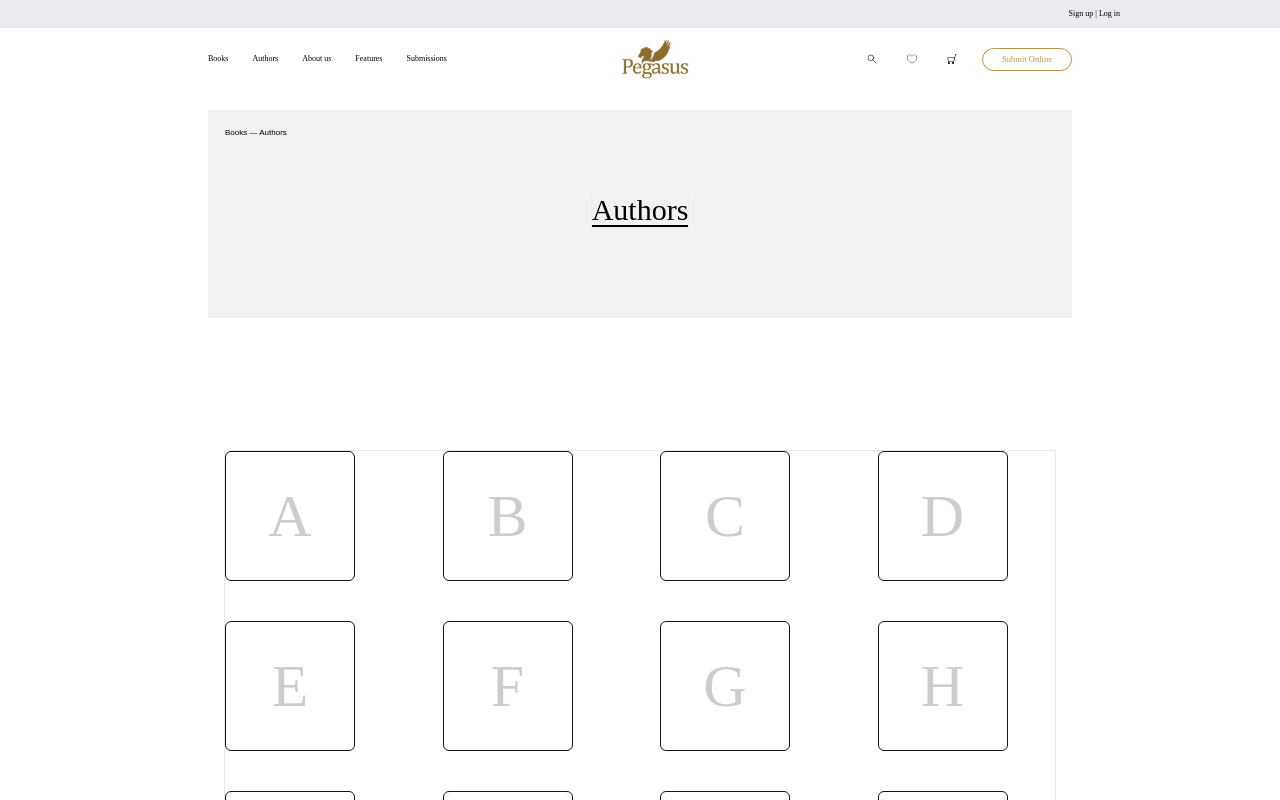
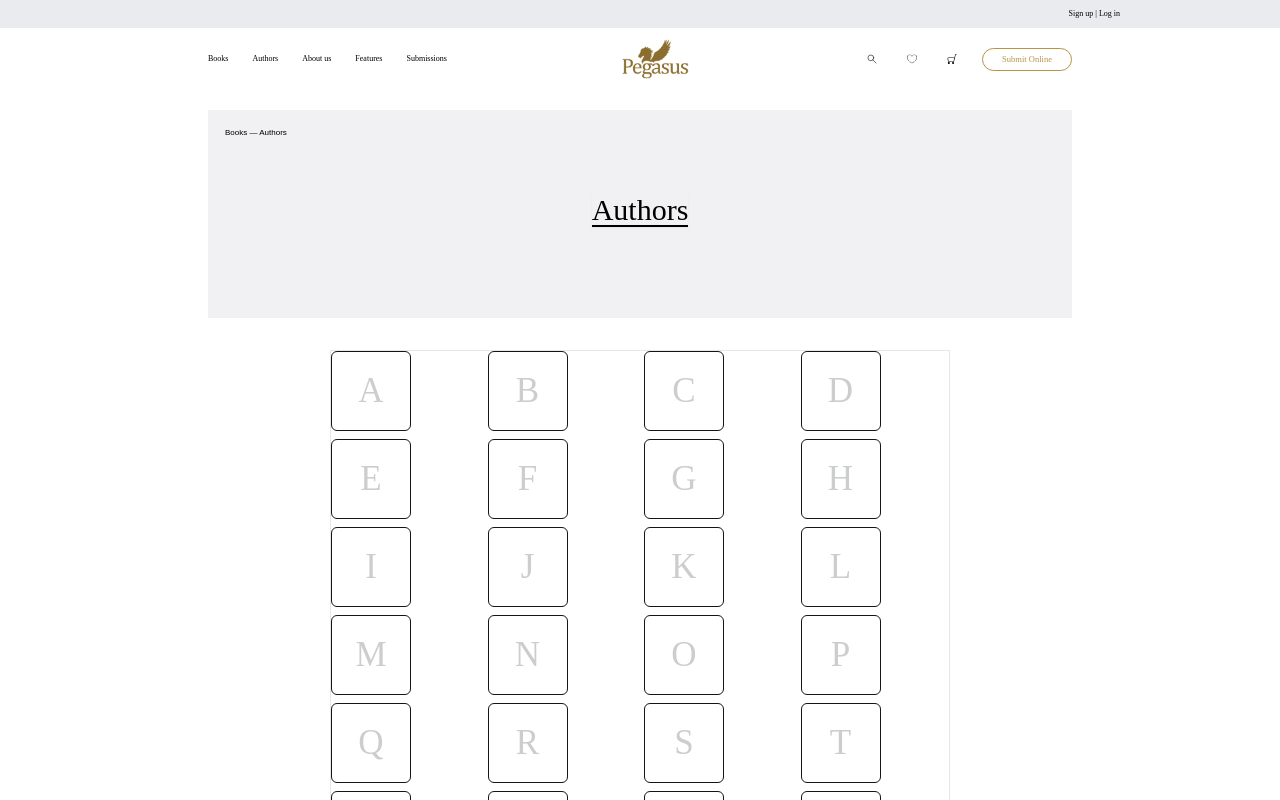
Before and after one commit to Hadees621/pegasus, a React (Create React App) app: page /authors in a window 1280 px wide. Shown: the top 800 px of the page. Built offline with nearby package versions, Linux system fonts and the light colour scheme.

Commit message:
all responsive

```diff
--- a/src/pages/authors/Authors.js
+++ b/src/pages/authors/Authors.js
@@ -8,7 +8,7 @@ const Authors = () => {
         <>
             <Header />
             <Section />
-            {/* <Footer /> */}
+            <Footer />
         </>
     );
 };
--- a/src/pages/authors/components/Section.js
+++ b/src/pages/authors/components/Section.js
@@ -5,25 +5,23 @@ const Section = () => {
 
     return (
         <>
-            <div className="bg-[#F1F1F3] justify-center 320:m-5 1024:h-52 1440:h-72 2560:h-[420px] 1440:flex-row 1024:mx-40 xl:mx-52 2xl:mx-96 border border-[#F1F1F3]">
-                <p className="2560:text-sm font-roboto m-10 2560:m-10 1024:text-[8px] 1024:m-4 1440:text-[9px] 1440:m-5">Books — Authors</p>
+            <div className="bg-[#F1F1F3] justify-center 320:m-5 1024:h-52 1440:h-72 2000:h-[420px] 1440:flex-row 1024:mx-40 xl:mx-52 2xl:mx-96 border border-[#F1F1F3]">
+                <p className="2000:text-sm font-roboto m-10 2000:m-10 1024:text-[8px] 1024:m-4 1440:text-[9px] 1440:m-5">Books — Authors</p>
                 <div className="flex w-full justify-center">
-                    <p className="320:text-4xl 768:text-5xl 1024:text-[30px] 1440:text-[45px] 2560:text-7xl flex justify-center font-fairplay my-24 1024:my-10 border-b-2 border-black shadow-sm w-max">Authors</p>
+                    <p className="320:text-4xl 768:text-5xl 1024:text-[30px] 1440:text-[45px] 2000:text-7xl flex justify-center font-fairplay my-24 1024:my-10 border-b-2 border-black shadow-sm w-max">Authors</p>
                 </div>
             </div>
 
-            <div className="w-full justify-center items-center 320:px-6 768:px-12 1024:px-56 1440:px-[290px] 1535:px-[360px] 2000:px-[660px] py-28">
+            <div className="w-full justify-center items-center 320:px-6 768:px-28 1024:px-[330px] 1440:px-[380px] 1535:px-[430px] 2000:px-[710px] py-28 1024:py-3 1440:py-12">
 
-                <div className="1024:grid 1024:grid-cols-4 gap-y-6 320:flex 320:flex-wrap 320:gap-5 1024:gap-10 border items-center justify-center">
+                <div className="items-center justify-center 1024:grid  1024:grid-cols-4 gap-y-6 320:flex 320:flex-wrap 320:gap-5 1024:gap-2 1440:gap-2 border 2000:gap-y-6">
                     {alphabets.split("").map((letter, index) => (
-                        <div key={index} className="group flex flex-col items-center justify-center 320:h-[100px] 320:w-[100px] 1024:h-[130px] 1024:w-[130px] h-[250px] w-[250px] border-[1.5px] border-[#151516] rounded-md hover:bg-[#EEF1F2]">
-                            <h1 className="320:text-[40px] 1024:text-[60px] text-[110px] font-fairplay text-[#CCCDCD] group-hover:text-black">{letter}</h1>
-                            <svg className="hidden group-hover:block" xmlns="http://www.w3.org/2000/svg" width="36" height="36" viewBox="0 0 16 16"><g transform="rotate(90 8 8) translate(16 0) scale(-1 1)"><path fill="currentColor" fill-rule="evenodd" d="M8 15a.5.5 0 0 0 .5-.5V2.707l3.146 3.147a.5.5 0 0 0 .708-.708l-4-4a.5.5 0 0 0-.708 0l-4 4a.5.5 0 1 0 .708.708L7.5 2.707V14.5a.5.5 0 0 0 .5.5" /></g></svg>
+                        <div key={index} className="group flex flex-col items-center justify-center 320:h-[100px] 320:w-[100px] 1024:h-[80px] 1024:w-[80px] 1440:h-[160px] 1440:w-[160px] 2000:h-[250px] 2000:w-[250px] border-[1.5px] border-[#151516] rounded-md hover:bg-[#EEF1F2]">
+                            <h1 className="320:text-[40px] 1024:text-[35px] 1440:text-[80px] 2000:text-[110px] font-fairplay text-[#CCCDCD] group-hover:text-black">{letter}</h1>
+                            <svg className="hidden group-hover:block 320:w-6 320:h-3 768:w-8 768:h-4 1024:w-6 1024:h-3 1440:w-16 1440:h-6 2000:w-[36px] 2000:h-[36px]" xmlns="http://www.w3.org/2000/svg" width="36" height="36" viewBox="0 0 16 16"><g transform="rotate(90 8 8) translate(16 0) scale(-1 1)"><path fill="currentColor" fill-rule="evenodd" d="M8 15a.5.5 0 0 0 .5-.5V2.707l3.146 3.147a.5.5 0 0 0 .708-.708l-4-4a.5.5 0 0 0-.708 0l-4 4a.5.5 0 1 0 .708.708L7.5 2.707V14.5a.5.5 0 0 0 .5.5" /></g></svg>
                         </div>
                     ))}
                 </div>
-
-
             </div>
         </>
     );
```
